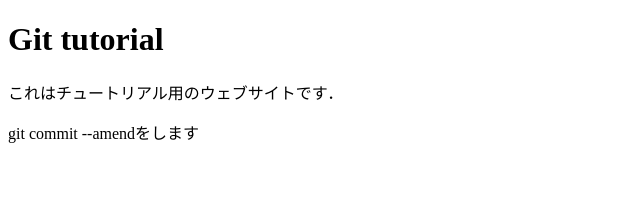
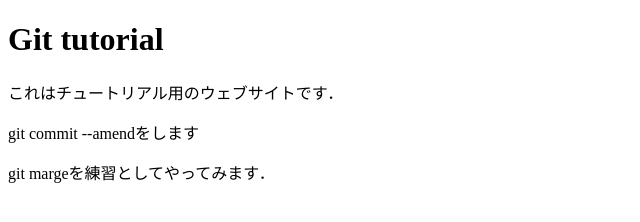
Before and after one commit to romeo1205/git_tutorial, a plain HTML site: page index.html in a window 1280 px wide. Shown: the whole page, without its empty margins (0-640 px from the left). Drawn offline with Linux system fonts and the light colour scheme.

Commit message:
git margeに関する情報を出力

```diff
--- a/index.html
+++ b/index.html
@@ -10,5 +10,6 @@
     <h1 class="title">Git tutorial</h1>
     <p>これはチュートリアル用のウェブサイトです．</p>
     <p>git commit --amendをします</p>
+    <p>git margeを練習としてやってみます．
 </body>
 </html>
```
